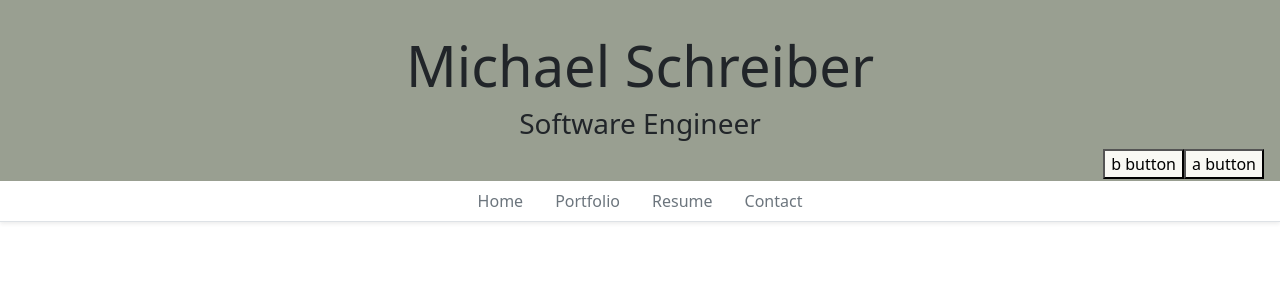
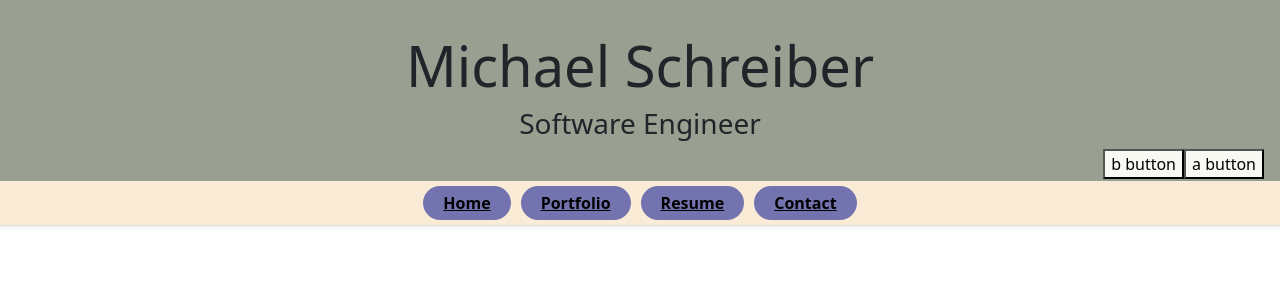
Before and after one commit to UltraLas3r/msPortfolioApplication, an Angular app: page / in a window 1280 px wide. Shown: the top 300 px of the page. Built offline with nearby package versions, Linux system fonts and the light colour scheme.

Commit message:
added some styling

```diff
--- a/src/app/header/header.component.html
+++ b/src/app/header/header.component.html
@@ -1,7 +1,7 @@
 <div class="jumbotron">
     <div class="text-center">
         <h1 class="display-4">Michael Schreiber</h1>
-        <h3>Software Engineer</h3>
+        <h3>Software Engineer </h3>
     </div>
 <button id="navButton"> a button </button> <button id="navButton"> b button </button>
 </div>
--- a/src/app/navbar/navbar.component.css
+++ b/src/app/navbar/navbar.component.css
@@ -0,0 +1,18 @@
+#navbarTab{
+    background-color: rgb(115, 115, 175);
+    font-weight: bold;
+    color: black;
+
+
+}
+
+#navbarBackground{
+    background-color: antiquewhite;
+}
+
+.pill-shaped {
+    display: inline-block;
+    padding: 5px 20px 5px 20px ; /* Adjust padding as needed */
+    margin: 5px 5px 5px 5px;
+    border-radius: 75px; /* Use a value equal to half of the element's height to create a pill shape */
+  }
--- a/src/app/navbar/navbar.component.html
+++ b/src/app/navbar/navbar.component.html
@@ -1,17 +1,17 @@
-<nav class="navbar-expand-md border-bottom mb-3">
+<nav class="navbar-expand-md border-bottom mb-3" id="navbarBackground">
     <div class="container">
         <ul class="nav justify-content-center">
             <li class="nav-item">
-                <a class="nav-link text-secondary">Home</a>
+                <a class="nav-link text-secondary" id="navbarTab" class="pill-shaped">Home</a>
             </li>
             <li class="nav-item">
-                <a class="nav-link text-secondary">Portfolio</a>
+                <a class="nav-link text-secondary" id="navbarTab" class="pill-shaped">Portfolio</a>
             </li>
             <li class="nav-item">
-                <a class="nav-link text-secondary">Resume</a>
+                <a class="nav-link text-secondary" id="navbarTab" class="pill-shaped">Resume</a>
             </li>
             <li class="nav-item">
-                <a class="nav-link text-secondary">Contact</a>
+                <a class="nav-link text-secondary" id="navbarTab" class="pill-shaped">Contact</a>
             </li>
         </ul>
     </div>
```
